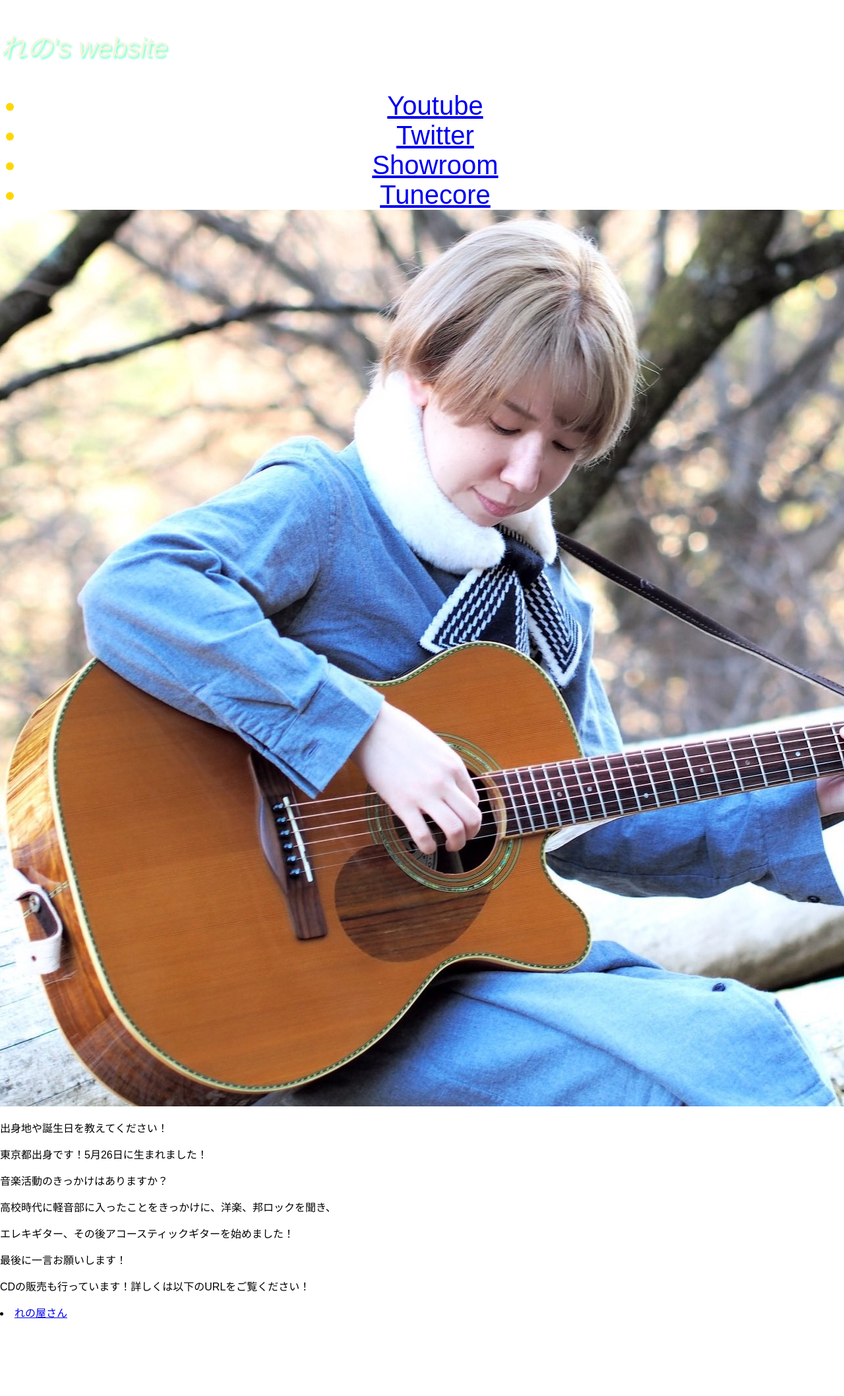
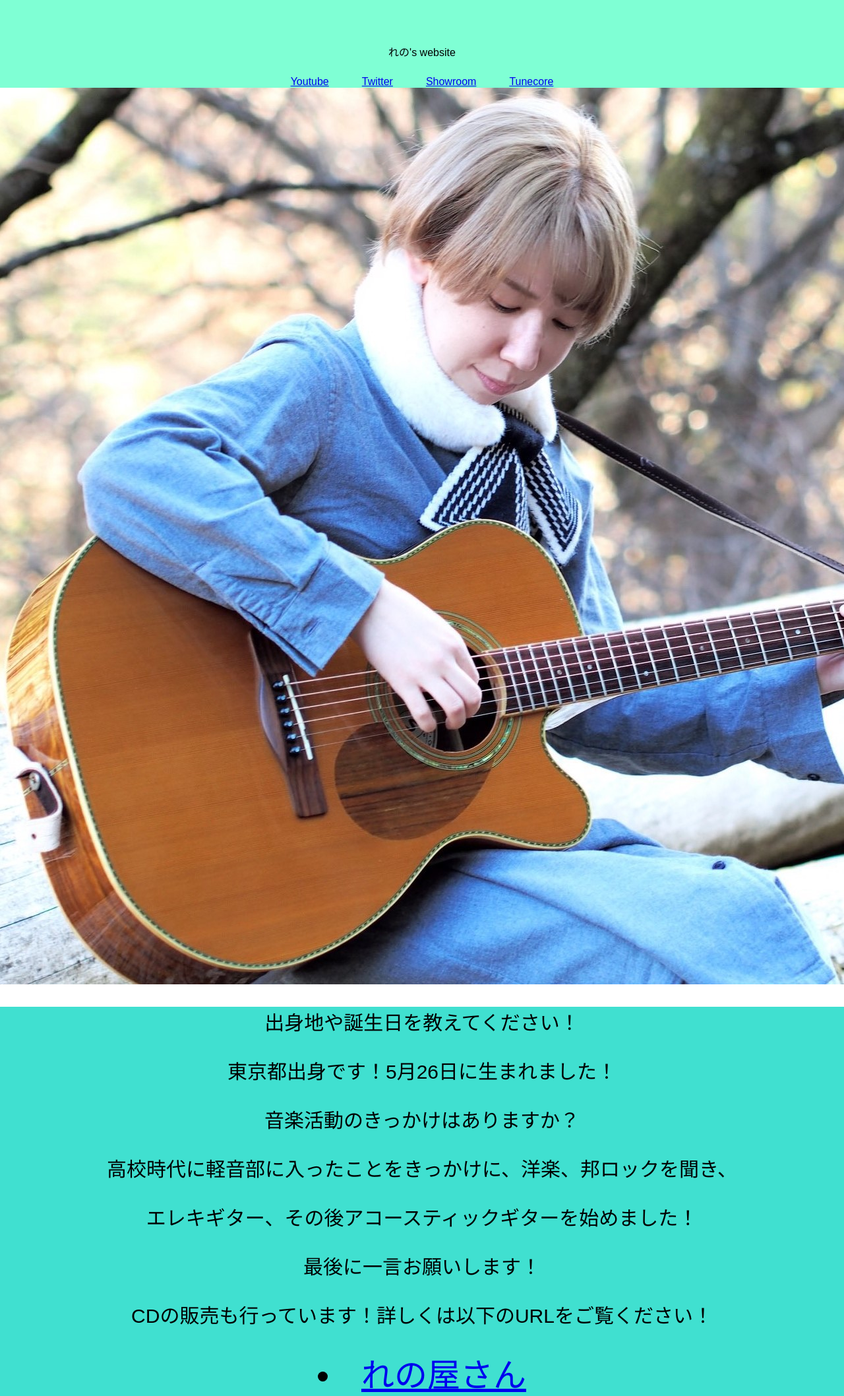
Before and after one commit to Marvelousfirstedition/Reno, a plain HTML site: page index.html in a window 1280 px wide. Shown: the top 2116 px of the page at 66% size. Before the commit the page ends 2001 px from the top, so only its background shows below. Drawn offline with Linux system fonts and the light colour scheme.

Commit message:
Update stylesheet.css

```diff
--- a/stylesheet.css
+++ b/stylesheet.css
@@ -11,64 +11,70 @@ body{
 }
 
 .header{
-    color:gold;
-    background-image: url(white_00041.jpg);
-    background-size: cover;
+    padding-top: 50px;
+    background-color:aquamarine;
 }
 
 .logo{
-    font-size: 40px;
-    font-style: oblique;
-    text-shadow: 2px 3px 3px aquamarine;
-    color:beige;
+    text-align: center;
 }
 
 .URL ul{
-    margin: 30px 0 0 0;
-    gap: 30px;
-    font-size: 40px;
-    text-align: center;
+    margin: 25px 0 0 0;
+    padding: 0;
+    list-style-type: none;
+
+    display: flex;
+    justify-content: center;
+    gap: 50px;
 }
 
-.message-wrapper{
-    background-image:url(23370545.jpg) ;
-    background-size: cover;
-    font-size: 20px;
+.profile-wrapper{
+    background-color: turquoise;
 }
 
-.video-wrapper{
+.profile-wrapper p{
     text-align: center;
+    font-size: 30px;
 }
 
-.message-wrapper ul li{
-    line-height: 2;
+.profile-wrapper li{
+    text-align: center;
+    font-size: 50px;
 }
 
-@media all and(max-width: 480px){
+.image-wrapper{
+    background-size: cover;
+    height: auto;
+    max-width: 100%;
+    height: 100%
+}
+
+@media all and (max-width: 750px) {
+    .image-wrapper img{
+        align-items: flex-start;
+        width: 750px;
+        height: 375px;
+    }
+}
+@media all and (max-width: 480px){
+
     .image-wrapper img{
         align-items: flex-start;
         width: 480px;
         height: 480px;
     }
-    .URL ul{
-        font-size: 20px;
-        gap: 20px;
+
+    .URL li{
+        font-size: 15px;
     }
 
-    .message-wrapper{
+    .profile-wrapper{
         text-align: center;
         width: 480px;
-        line-height: 1.3
     }
 
     .header{
         width: 480px;
     }
-
-    .video-wrapper{
-        width: 480px;
-        height: 270px;
-        text-align: center;
-    }
-
 }
```
